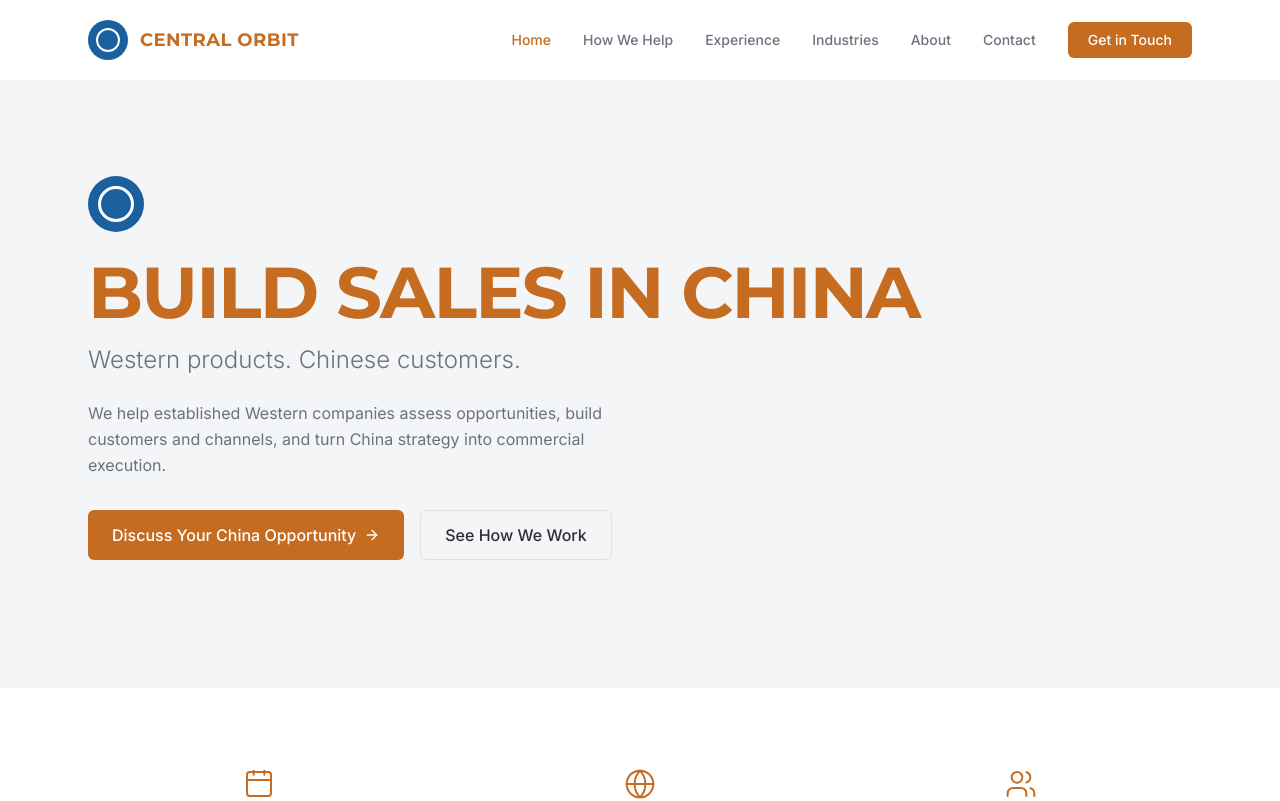
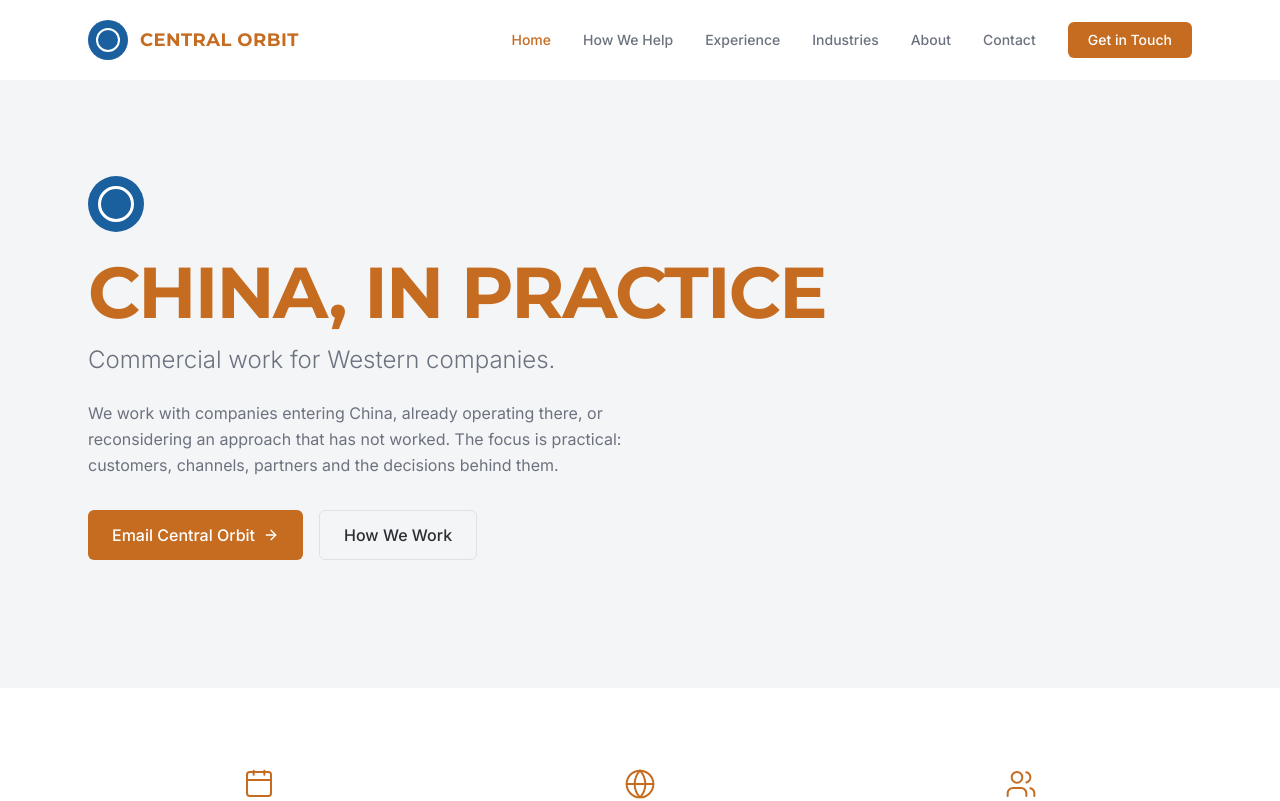
Before and after one commit to yochaigg/central-orbit, a Next.js app: page / in a window 1280 px wide. Shown: the top 801 px of the page. Built offline with nearby package versions, Linux system fonts and the light colour scheme.

Commit message:
fix: refine homepage copy and direct contact

```diff
--- a/src/app/contact/page.tsx
+++ b/src/app/contact/page.tsx
@@ -2,8 +2,7 @@ import type { Metadata } from "next";
 import { FadeIn } from "@/components/ui/fade-in";
 import { SectionHeading } from "@/components/ui/section-heading";
 import { OFFICES } from "@/lib/constants";
-import { MapPin, Phone } from "lucide-react";
-import { ContactForm } from "@/components/contact/contact-form";
+import { Mail, MapPin, Phone } from "lucide-react";
 
 export const metadata: Metadata = {
   title: "Contact",
@@ -30,13 +29,21 @@ export default function ContactPage() {
       <section className="py-16 bg-white">
         <div className="mx-auto max-w-6xl px-6">
           <div className="grid grid-cols-1 lg:grid-cols-2 gap-16">
-            {/* Contact Form */}
+            {/* Direct Contact */}
             <div>
               <SectionHeading
-                title="Get in Touch"
-                subtitle="Tell us what you sell, where you operate and what you are trying to achieve in China. We will respond with an initial view of whether a conversation is worthwhile."
+                title="Start With an Email"
+                subtitle="Tell us briefly what your company does, where you operate, and what is happening in China. If the situation is relevant to our work, we will arrange a conversation."
               />
-              <ContactForm />
+              <FadeIn>
+                <a
+                  href="mailto:yochai.golan@central-orbit.com"
+                  className="inline-flex items-center gap-3 rounded-lg border border-border bg-surface px-6 py-5 text-lg font-medium text-text transition-colors hover:border-primary hover:text-primary"
+                >
+                  <Mail className="text-primary" size={21} strokeWidth={1.5} />
+                  yochai.golan@central-orbit.com
+                </a>
+              </FadeIn>
             </div>
 
             {/* Office Locations */}
--- a/src/app/page.tsx
+++ b/src/app/page.tsx
@@ -68,35 +68,35 @@ export default function Home() {
           </FadeIn>
           <FadeIn delay={0.1}>
             <h1 className="font-heading text-4xl md:text-6xl lg:text-7xl font-bold text-primary tracking-tight">
-              BUILD SALES IN CHINA
+              CHINA, IN PRACTICE
             </h1>
           </FadeIn>
           <FadeIn delay={0.2}>
             <p className="mt-4 text-xl md:text-2xl text-text-light font-light">
-              Western products. Chinese customers.
+              Commercial work for Western companies.
             </p>
           </FadeIn>
           <FadeIn delay={0.3}>
             <p className="mt-6 text-text-light max-w-xl leading-relaxed">
-              We help established Western companies assess opportunities, build
-              customers and channels, and turn China strategy into commercial
-              execution.
+              We work with companies entering China, already operating there,
+              or reconsidering an approach that has not worked. The focus is
+              practical: customers, channels, partners and the decisions behind them.
             </p>
           </FadeIn>
           <FadeIn delay={0.4}>
             <div className="mt-8 flex flex-wrap gap-4">
               <Link
-                href="/contact"
+                href="mailto:yochai.golan@central-orbit.com"
                 className="inline-flex items-center gap-2 bg-primary text-white px-6 py-3 rounded-md font-medium hover:bg-primary-dark transition-colors"
               >
-                Discuss Your China Opportunity
+                Email Central Orbit
                 <ArrowRight size={16} />
               </Link>
               <Link
                 href="/about#services"
                 className="inline-flex items-center gap-2 border border-border text-text px-6 py-3 rounded-md font-medium hover:border-primary hover:text-primary transition-colors"
               >
-                See How We Work
+                How We Work
               </Link>
             </div>
           </FadeIn>
```
